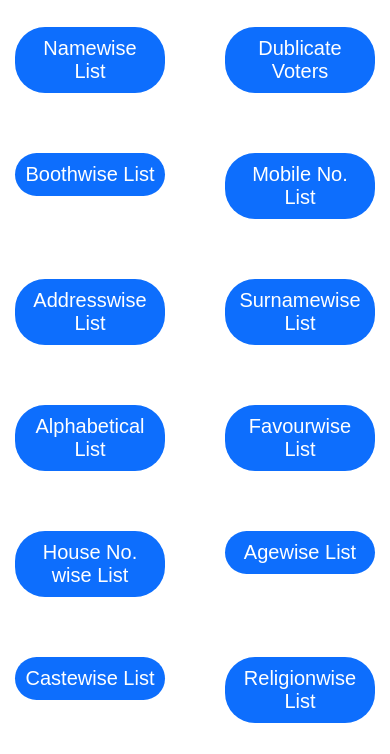
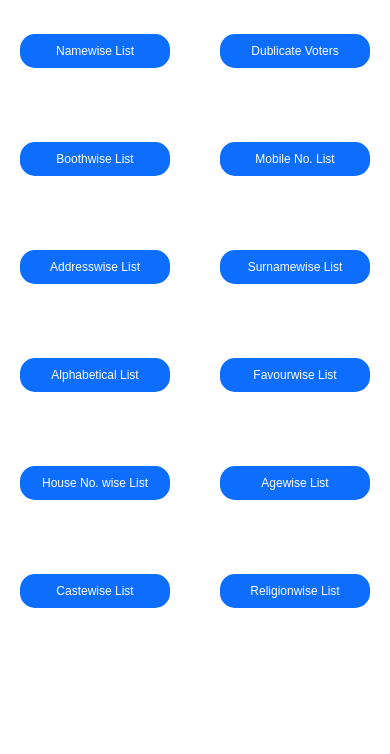
Before and after one commit to himanshu470/khairatabad, a website with bundled scripts: page voterListPage/index.html in a window 390 px wide. Shown: the part 90-844 px from the top of the page. Built offline with nearby package versions, Linux system fonts and the light colour scheme; no server answers.

Commit message:
css changes for buttons

```diff
--- a/css/style.css
+++ b/css/style.css
@@ -103,9 +103,10 @@ body {
 }
 
 th, td {
+    font-size: 20px;
     padding: 10px;
-    font-size: 20px;
     border: 1px solid;
+    text-align: center;
 }
 
 /*search page */
@@ -117,7 +118,7 @@ th, td {
 }
 .searchFormDiv {
     display: flex;
-    padding: 10px
+    padding: 5px
 }
 
 .searchFormInput {
@@ -175,12 +176,25 @@ th, td {
         border: none !important;
         border-radius: 30px !important;
     }
-    .button, .mainButton {
+    .button {
         text-align: center !important;
         width: 150px !important;
         padding: 10px !important;
         font-size: 20px !important;
         border-radius: 30px !important;
+    }
+    .mainButton {
+        text-align: center !important;
+        width: 150px !important;
+        padding: 10px 0px !important;
+        font-size: 12px !important;
+        border-radius: 15px !important;
+    }
+    .searchFormInput {
+        width: 150px !important;
+    }
+    th, td {
+        font-size: 8px !important;
     }
 }
 @media only screen and (max-width: 768px) {
@@ -206,24 +220,24 @@ th, td {
     }
     .mainButton {
         text-align: center;
-        width: 170px;
-        padding: 15px;
-        font-size: 40px;
-        border-radius: 40px;
+        width: 120px;
+        padding: 10px;
+        font-size: 25px;
+        border-radius: 30px;
     }
     #searchPageHeading, #voterPageHeading, #syncPageHeading {
         font-size: 40px;
     }
     th, td {
-        padding: 10px;
         font-size: 10px;
-        text-align: center;
-        border: 1px solid;
     }
     .voterPageBtn {
-        width: 250px;
-        padding: 18px;
-        font-size: 24px;
-        margin: 30px;
+        width: 200px;
+        padding: 15px;
+        font-size: 18px;
+        margin: 37px 25px;
+    }
+    .searchFormInput {
+        width: 150px !important;
     }
 }
```
